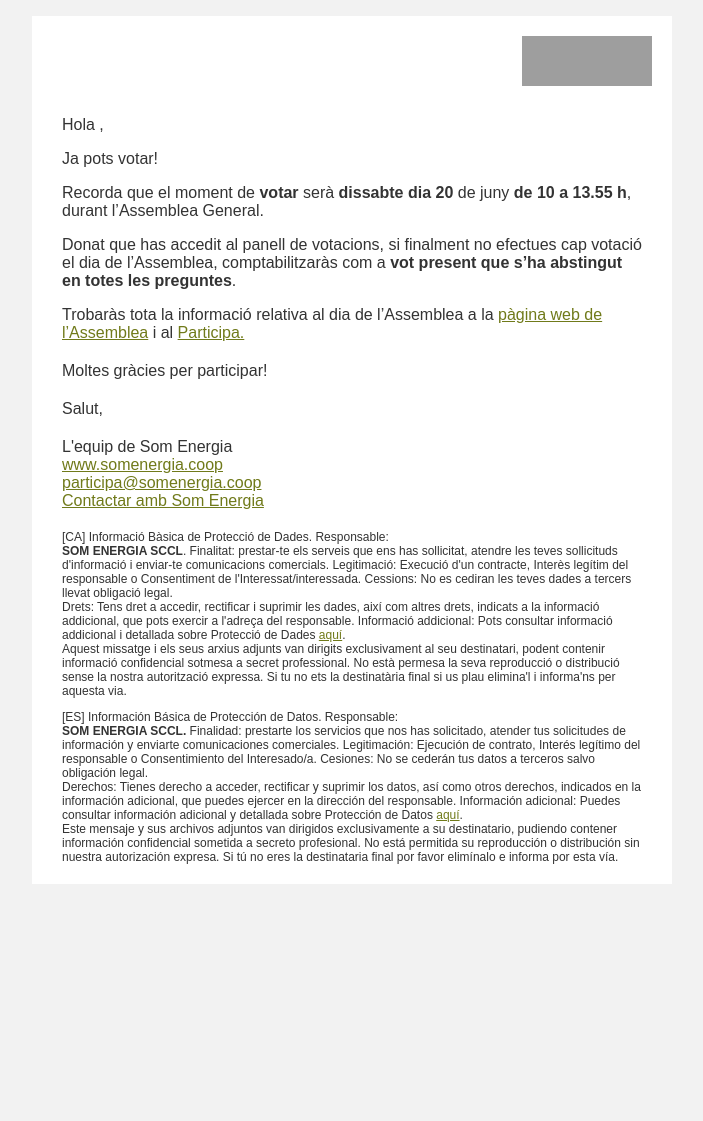
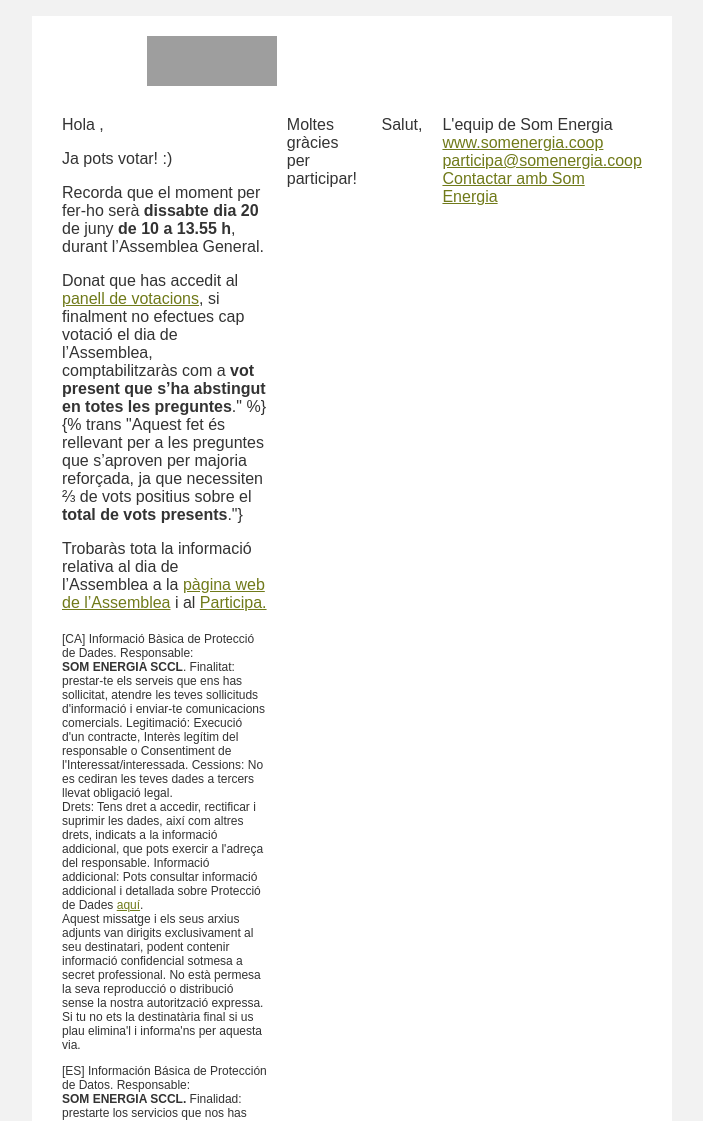
Before and after one commit to Som-Energia/som-cas, a Django app: template som_cas/templates/som_cas/mail_confirmation.html in a window 1280 px wide. Shown: the top 1121 px of the page, without its empty margins (288-991 px from the left). Before the commit the page ends 884 px from the top, so only its background shows below. Run offline with Django 3.2, Linux system fonts and the light colour scheme; the template is opened without the code that fills it, so the values that code supplies are empty; grey boxes are pictures that could not be loaded.

Commit message:
improve email confirmation texts

```diff
--- a/som_cas/templates/som_cas/mail_confirmation.html
+++ b/som_cas/templates/som_cas/mail_confirmation.html
@@ -14,37 +14,28 @@
                   <table width="600" cellspacing="0" cellpadding="0" border="0" align="center" style="max-width:600px; width:100%;">
                     <tr>
                         <td align="right" valign="top" style="padding:10px 0 20px 0;">
-			    {% get_current_language as LANGUAGE_CODE %}
+                          {% get_current_language as LANGUAGE_CODE %}
                             <img src="{% if LANGUAGE_CODE == 'ca' %} https://www.somenergia.coop/wp-content/uploads/2020/05/som-assemblea-2020.png {% else %} https://www.somenergia.coop/wp-content/uploads/2020/05/som-assemblea-2020-es.png {% endif %}" width="130" height="50" style="margin:0; padding:0; border:none; display:block;" border="0" alt="{% trans "logo de la asamblea 2020" %}">
-			</td>
+                          </td>
                     </tr>
                     <tr>
                         <td align="left" valign="top" style="padding:10px; color: #333333;">
                             <p>{% trans "Hola"%}  {{user.first_name}}, </p>
-                            <p>{% trans "Ja pots votar!" %} </p>
-							              <p>{% trans "Recorda que el moment de <b>votar</b> serà <b>dissabte dia 20</b> de juny <b>de 10 a 13.55 h</b>, durant l’Assemblea General" %}.</p>
-							              <p>{% trans "Donat que has accedit al panell de votacions, si finalment no efectues cap votació el dia de l’Assemblea, comptabilitzaràs com a <b>vot present que s’ha abstingut en totes les preguntes</b>." %}</p>
+                            <p>{% trans "Ja pots votar! :)" %}</p>
+                            <p>{% trans "Recorda que el moment per fer-ho serà <b>dissabte dia 20</b> de juny <b>de 10 a 13.55 h</b>, durant l’Assemblea General" %}.</p>
+                            <p>{% trans "Donat que has accedit al" %} <a href="{{ assembly_link }}" target="_blank" style="color:#707a1a; text-decoration:underline;" rel="noopener noreferrer">{% trans "panell de votacions" %}</a>, si finalment no efectues cap votació el dia de l’Assemblea, comptabilitzaràs com a <b>vot present que s’ha abstingut en totes les preguntes</b>." %} {% trans "Aquest fet és rellevant per a les preguntes que s’aproven per majoria reforçada, ja que necessiten ⅔ de vots positius sobre el <b>total de vots presents</b>."}</p>
                             <p>{% trans "Trobaràs tota la informació relativa al dia de l’Assemblea a la "%} <a href="{{ assembly_link }}" target="_blank" style="color:#707a1a; text-decoration:underline;" rel="noopener noreferrer">{% trans "pàgina web de l’Assemblea" %}</a> {% trans "i al" %} <a href="https://participa.somenergia.coop?locale={{ LANGUAGE_CODE }}" target="_blank" style="color:#707a1a; text-decoration:underline;" rel="noopener noreferrer">Participa.</a></p>
                         </td>
-                    </tr>
-                    <tr>
                         <td align="left" valign="top" style="padding:10px; color: #333333;">
                             <p>{{ thanks }}</p>
                         </td>
-                    </tr>
-                    <tr>
                         <td align="left" valign="top" style="padding:10px; color: #333333;">
                             <p>{% trans "Salut,"%}</p>
                         </td>
-                    </tr>
-                    <tr>
                         <td align="left" valign="top" style="padding:10px; color: #333333;">
-                            <p>{% trans "L'equip de Som Energia"%}
-                                <br>
-                                <a href="https://www.somenergia.coop/ca" target="_blank" style="color:#707a1a; text-decoration:underline;" rel="noopener noreferrer">www.somenergia.coop</a>
-                                <br>
-                                <a href="mailto:participa@somenergia.coop" target="_blank" style="color:#707a1a; text-decoration:underline;" rel="noopener noreferrer">participa@somenergia.coop</a>
-                                <br>
+                            <p>{% trans "L'equip de Som Energia"%}<br>
+                                <a href="https://www.somenergia.coop/ca" target="_blank" style="color:#707a1a; text-decoration:underline;" rel="noopener noreferrer">www.somenergia.coop</a><br>
+                                <a href="mailto:participa@somenergia.coop" target="_blank" style="color:#707a1a; text-decoration:underline;" rel="noopener noreferrer">participa@somenergia.coop</a><br>
                                 <a href="https://ca.support.somenergia.coop/article/470-com-puc-contactar-amb-la-cooperativa-mail-telefon-etc" style="color:#707a1a; text-decoration:underline;" target="_blank" rel="noopener noreferrer">Contactar amb Som Energia</a>
                             </p>
                         </td>
```
Also changed, not shown: som_cas/locale/ca/LC_MESSAGES/django.po, som_cas/locale/en/LC_MESSAGES/django.po, som_cas/locale/es/LC_MESSAGES/django.po, som_cas/locale/eu/LC_MESSAGES/django.po, som_cas/locale/gl/LC_MESSAGES/django.po.
